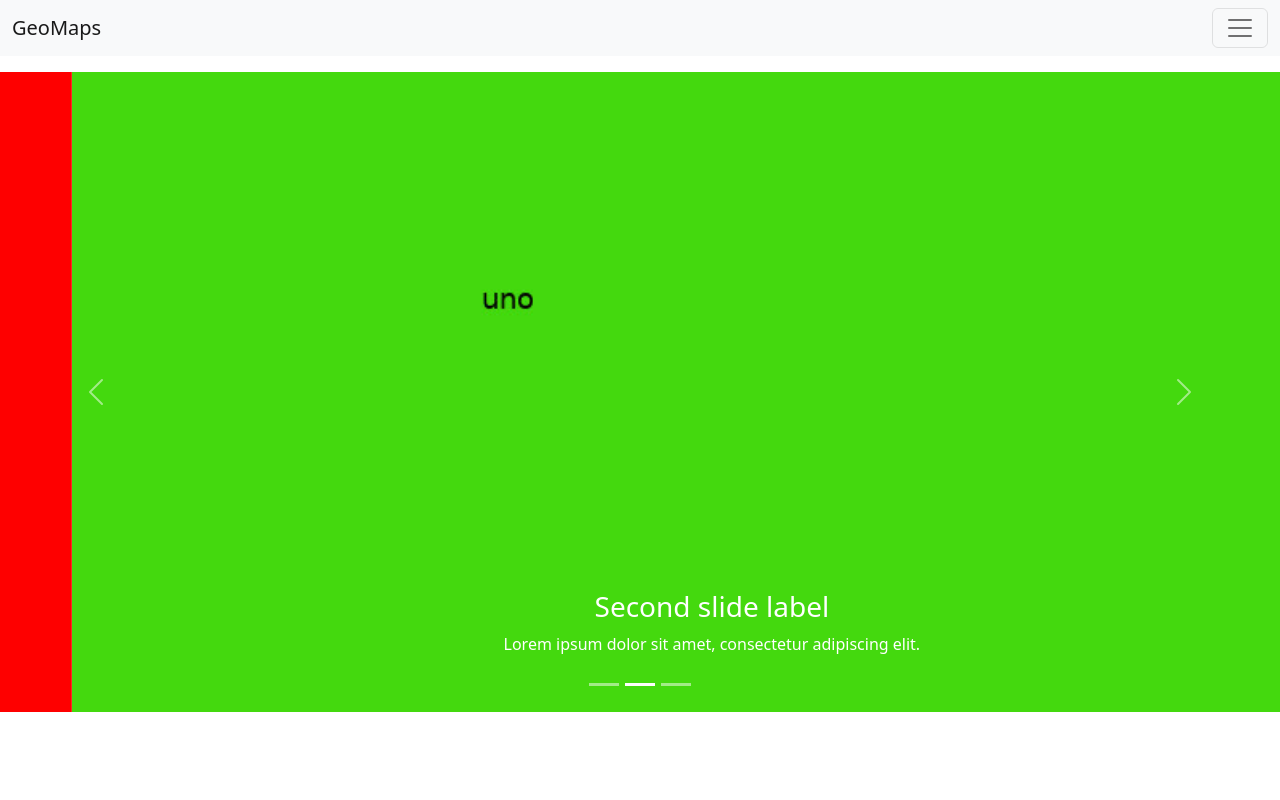
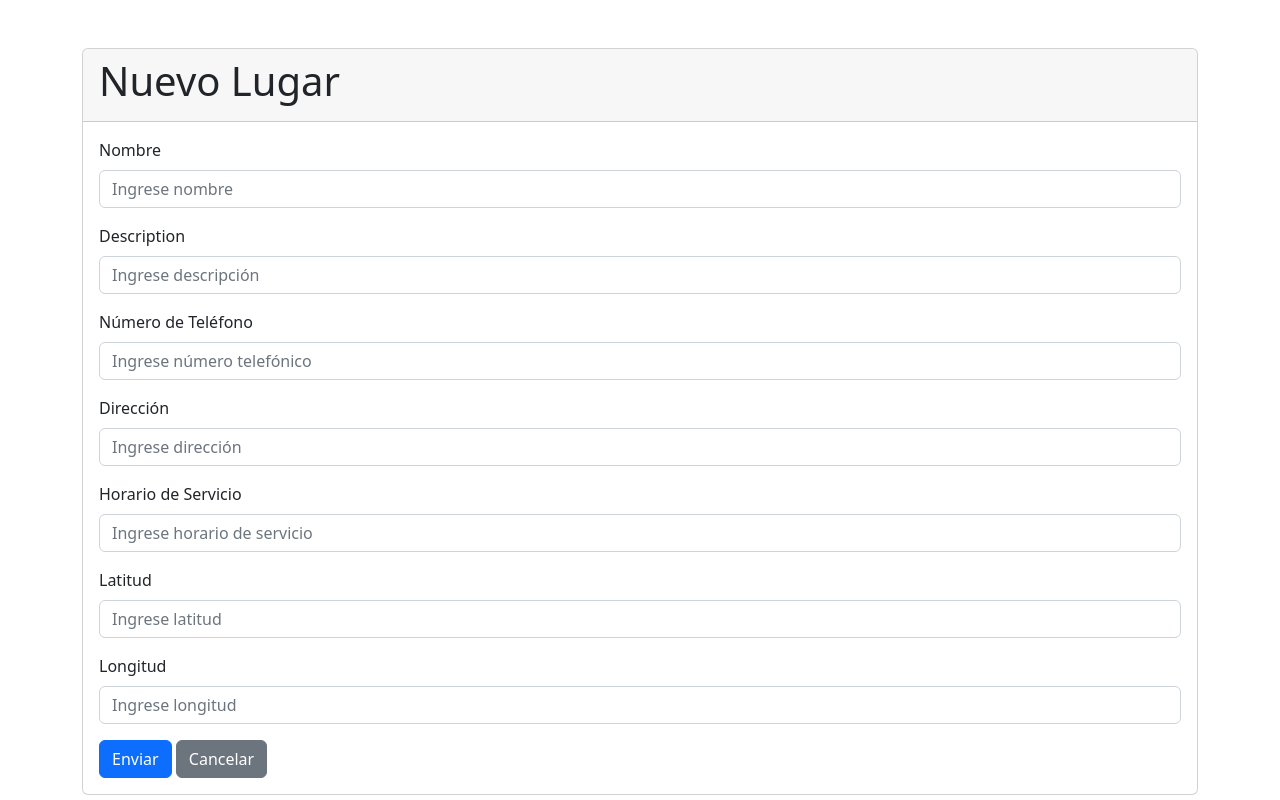
Before and after one commit to razeone/fe-geomaps, a React (Create React App) app: page /newPlace in a window 1280 px wide. Built offline with nearby package versions, Linux system fonts and the light colour scheme.

Commit message:
Add new structure, forms and pages

```diff
--- a/package.json
+++ b/package.json
@@ -10,6 +10,7 @@
     "react": "^18.1.0",
     "react-bootstrap": "^2.5.0",
     "react-dom": "^18.1.0",
+    "react-router-bootstrap": "^0.26.2",
     "react-scripts": "^5.0.1",
     "web-vitals": "^2.1.4"
   },
@@ -36,5 +37,8 @@
       "last 1 firefox version",
       "last 1 safari version"
     ]
+  },
+  "devDependencies": {
+    "react-router-dom": "^6.3.0"
   }
 }
--- a/src/App.js
+++ b/src/App.js
@@ -1,5 +1,4 @@
 import React from "react";
-
 import Navigation from "./components/Navigation";
 import CarouselBig from "./components/CarouselBig";
 
--- a/src/components/Navigation.js
+++ b/src/components/Navigation.js
@@ -4,15 +4,15 @@ import Container from 'react-bootstrap/Container';
 import Form from 'react-bootstrap/Form';
 import Nav from 'react-bootstrap/Nav';
 import Navbar from 'react-bootstrap/Navbar';
-import NavDropdown from 'react-bootstrap/NavDropdown';
 import Offcanvas from 'react-bootstrap/Offcanvas';
+import { LinkContainer } from 'react-router-bootstrap';
 
 function Navigation() {
   return (
     <>
         <Navbar key="xxl" bg="light" expand="xxl" className="mb-3">
           <Container fluid>
-            <Navbar.Brand href="#">GeoMaps</Navbar.Brand>
+            <Navbar.Brand href="/">GeoMaps</Navbar.Brand>
             <Navbar.Toggle aria-controls={`offcanvasNavbar-expand-$"xxl"`} />
             <Navbar.Offcanvas
               id={`offcanvasNavbar-expand-$"xxl"`}
@@ -26,20 +26,17 @@ function Navigation() {
               </Offcanvas.Header>
               <Offcanvas.Body>
                 <Nav className="justify-content flex-grow-1 pe-3">
-                  <Nav.Link href="#action1">Mis Lugares</Nav.Link>
-                  <NavDropdown
-                    title="Dropdown"
-                    id={`offcanvasNavbarDropdown-expand-$"xxl"`}
-                  >
-                    <NavDropdown.Item href="#action3">Action</NavDropdown.Item>
-                    <NavDropdown.Item href="#action4">
-                      Another action
-                    </NavDropdown.Item>
-                    <NavDropdown.Divider />
-                    <NavDropdown.Item href="#action5">
-                      Something else here
-                    </NavDropdown.Item>
-                  </NavDropdown>
+                  <LinkContainer to="/home">
+                    <Nav.Link>Mis Lugares</Nav.Link>
+                  </LinkContainer>
+                  <LinkContainer to="/newPlace" >
+                    <Button variant="success">Nuevo Lugar</Button>
+                  </LinkContainer>
+                </Nav>
+                <Nav className="justify-content-end flex-grow-1 pe-3">
+                  <LinkContainer to="/login">
+                      <Button>Iniciar Sesión</Button>
+                  </LinkContainer>
                 </Nav>
                 <Form className="d-flex">
                   <Form.Control
--- a/src/index.js
+++ b/src/index.js
@@ -1,14 +1,29 @@
 import React from 'react';
 import ReactDOM from 'react-dom/client';
-import './index.css';
+import { BrowserRouter, Routes, Route } from "react-router-dom";
+
 import App from './App';
 import reportWebVitals from './reportWebVitals';
+
+import './index.css';
 import 'bootstrap/dist/css/bootstrap.min.css';
+
+import Home from './pages/Home';
+import Login from './pages/Login';
+import NewPlace from './pages/NewPlace';
+
 
 const root = ReactDOM.createRoot(document.getElementById('root'));
 root.render(
   <React.StrictMode>
-    <App />
+    <BrowserRouter>
+      <Routes>
+        <Route path="/" element={<App />} />
+        <Route path="/home" element={<Home />} />
+        <Route path="/login" element={<Login />} />
+        <Route path="/newPlace" element={<NewPlace />} />
+      </Routes>
+    </BrowserRouter>
   </React.StrictMode>
 );
 
--- /dev/null
+++ b/src/pages/Home.js
@@ -0,0 +1,5 @@
+const Home = () => {
+    return <h1>Home</h1>;
+  };
+
+export default Home;
--- /dev/null
+++ b/src/pages/Login.js
@@ -0,0 +1,46 @@
+import Button from 'react-bootstrap/Button';
+import Form from 'react-bootstrap/Form';
+import Container from 'react-bootstrap/Container';
+import Card from 'react-bootstrap/Card';
+import { LinkContainer } from 'react-router-bootstrap';
+
+function Login() {
+  return (
+    <Container className="mt-5">
+    <Card>
+        <Card.Header>
+            <h1>Iniciar Sesión</h1>
+        </Card.Header>
+    <Card.Body>
+        <Form>
+        <Form.Group className="mb-3" controlId="formBasicEmail">
+            <Form.Label>Email</Form.Label>
+            <Form.Control type="email" placeholder="Ingrese email" />
+            <Form.Text className="text-muted">
+            Nunca compartiremos su e-mail con nadie más.
+            </Form.Text>
+        </Form.Group>
+
+        <Form.Group className="mb-3" controlId="formBasicPassword">
+            <Form.Label>Password</Form.Label>
+            <Form.Control type="password" placeholder="Password" />
+        </Form.Group>
+        <Form.Group className="mb-3" controlId="formBasicCheckbox">
+            <Form.Check type="checkbox" label="Recuérdame" />
+        </Form.Group>
+        <Button variant="primary" type="submit">
+            Enviar
+        </Button>{' '}
+        <LinkContainer to="/">
+            <Button variant="secondary" type="button">
+                Cancelar
+            </Button>
+        </LinkContainer>
+        </Form>
+    </Card.Body>
+    </Card>
+    </Container>
+  );
+}
+
+export default Login;
--- /dev/null
+++ b/src/pages/NewPlace.js
@@ -0,0 +1,58 @@
+import Button from 'react-bootstrap/Button';
+import Form from 'react-bootstrap/Form';
+import Container from 'react-bootstrap/Container';
+import Card from 'react-bootstrap/Card';
+import { LinkContainer } from 'react-router-bootstrap';
+
+const NewPlace = () => {
+    return(
+    <Container className="mt-5">
+    <Card>
+        <Card.Header>
+            <h1>Nuevo Lugar</h1>
+        </Card.Header>
+    <Card.Body>
+        <Form>
+        <Form.Group className="mb-3" controlId="formBasicName">
+            <Form.Label>Nombre</Form.Label>
+            <Form.Control type="email" placeholder="Ingrese nombre" />
+        </Form.Group>
+        <Form.Group className="mb-3" controlId="formBasicDescription">
+            <Form.Label>Description</Form.Label>
+            <Form.Control type="email" placeholder="Ingrese descripción" />
+        </Form.Group>
+        <Form.Group className="mb-3" controlId="formBasicPhoneNumber">
+            <Form.Label>Número de Teléfono</Form.Label>
+            <Form.Control type="email" placeholder="Ingrese número telefónico" />
+        </Form.Group>
+        <Form.Group className="mb-3" controlId="formBasicAddress">
+            <Form.Label>Dirección</Form.Label>
+            <Form.Control type="email" placeholder="Ingrese dirección" />
+        </Form.Group>
+        <Form.Group className="mb-3" controlId="formBasicServiceTime">
+            <Form.Label>Horario de Servicio</Form.Label>
+            <Form.Control type="email" placeholder="Ingrese horario de servicio" />
+        </Form.Group>
+        <Form.Group className="mb-3" controlId="formBasicLatitude">
+            <Form.Label>Latitud</Form.Label>
+            <Form.Control type="email" placeholder="Ingrese latitud" />
+        </Form.Group>
+        <Form.Group className="mb-3" controlId="formBasicLongitude">
+            <Form.Label>Longitud</Form.Label>
+            <Form.Control type="email" placeholder="Ingrese longitud" />
+        </Form.Group>
+        <Button variant="primary" type="submit">
+            Enviar
+        </Button>{' '}
+        <LinkContainer to="/">
+            <Button variant="secondary" type="button">
+                Cancelar
+            </Button>
+        </LinkContainer>
+        </Form>
+    </Card.Body>
+    </Card>
+    </Container>
+  )};
+
+export default NewPlace;
```
Also changed, not shown: src/pages/RecoverPass.js (added), 1 other file (tests, documents, lock files or other folders).
